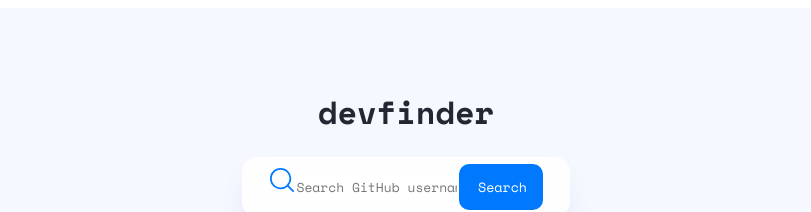
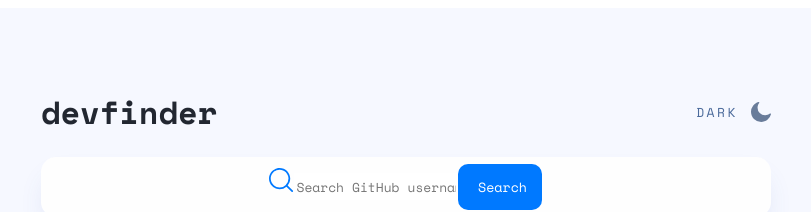
Before and after one commit to jtcaovan/github-user-search, a React (Create React App) app: page / in a window 1280 px wide. Shown: the top 212 px of the page, without its empty margins (234-1045 px from the left). Built offline with nearby package versions, Linux system fonts and the light colour scheme; no server answers.

Commit message:
Responsive width and added toggle button

```diff
--- a/src/components/Header.scss
+++ b/src/components/Header.scss
@@ -1,9 +1,36 @@
 @use 'theme';
 
-
-header h1 {
+header {
     display: flex;
+    justify-content: space-between;
+    align-items: center;
+    width: theme.$mobile-width;
     color: theme.$header-color;
     font-family: theme.$font-family;
     font-weight: theme.$font-weight-bold;
 }
+
+.toggleContent {
+    display: flex;
+    align-items: center;
+    font-weight: theme.$font-weight;
+    font-size: theme.$font-size-small;
+    color: theme.$body-color;
+}
+
+.toggleName {
+    margin-right: 1em;
+    letter-spacing: 0.16rem;
+}
+
+@media only screen and (min-width: 768px) {
+    header {
+        width: theme.$tablet-width;
+    }
+}
+
+@media only screen and (min-width: 996px) {
+    header {
+        width: theme.$browser-width;
+    }
+}
--- a/src/components/Header.tsx
+++ b/src/components/Header.tsx
@@ -1,10 +1,13 @@
 import React from "react";
 import './Header.scss'
+import moon from '../assets/icon-moon.svg'
 
 const Header = () =>
     <header>
         <h1>devfinder</h1>
-        {/* <button>Toggle Light/Dark</button> */}
+        <div className='toggleContent'>
+            <span className='toggleName'>DARK</span><img src={moon} alt=''/>
+        </div>
     </header>
 
 export default Header
--- a/src/components/SearchBar.scss
+++ b/src/components/SearchBar.scss
@@ -6,7 +6,7 @@
     align-items: center;
     background-color: theme.$content-background-color;
     border-radius: 0.94rem;
-    width: 20.44rem;
+    width: theme.$mobile-width;
     height: 3.75rem;
     box-shadow: 0px 16px 30px -10px rgba(70, 96, 187, 0.198567);
 }
@@ -42,3 +42,15 @@
     font-family: theme.$font-family;
     background-color: #FFFFFF;
 }
+
+@media only screen and (min-width: 768px) {
+    .searchContainer {
+        width: theme.$tablet-width;
+    }
+}
+
+@media only screen and (min-width: 996px) {
+    .searchContainer {
+        width: theme.$browser-width;
+    }
+}
--- a/src/components/UserProfile.tsx
+++ b/src/components/UserProfile.tsx
@@ -17,7 +17,7 @@ const UserProfile = (props : any) => {
 
     return (
         <section className='userProfileContainer'>
-            <header className='profileHeader'>
+            <div className='profileHeader'>
                 <img src={props.userInfo.profileImage} className='profilePicture' alt='User Profile'></img>
                 <div className='headerContent'>
                     <h2 className='userName'>{props.userInfo.name}</h2>
@@ -26,7 +26,7 @@ const UserProfile = (props : any) => {
                         Joined {day} {year}
                     </h4>
                 </div>
-            </header>
+            </div>
 
             <div>
                 <p className='bio'>{props.userInfo.bio ? props.userInfo.bio : 'This profile has no bio'}</p>
--- a/src/components/_theme.scss
+++ b/src/components/_theme.scss
@@ -26,5 +26,6 @@ $font-style: normal;
 $border-radius: 0.63rem;
 
 // Media Query
+$mobile-width: 20.44rem;
 $tablet-width: 35.81rem;
 $browser-width: 45.63rem;
```
